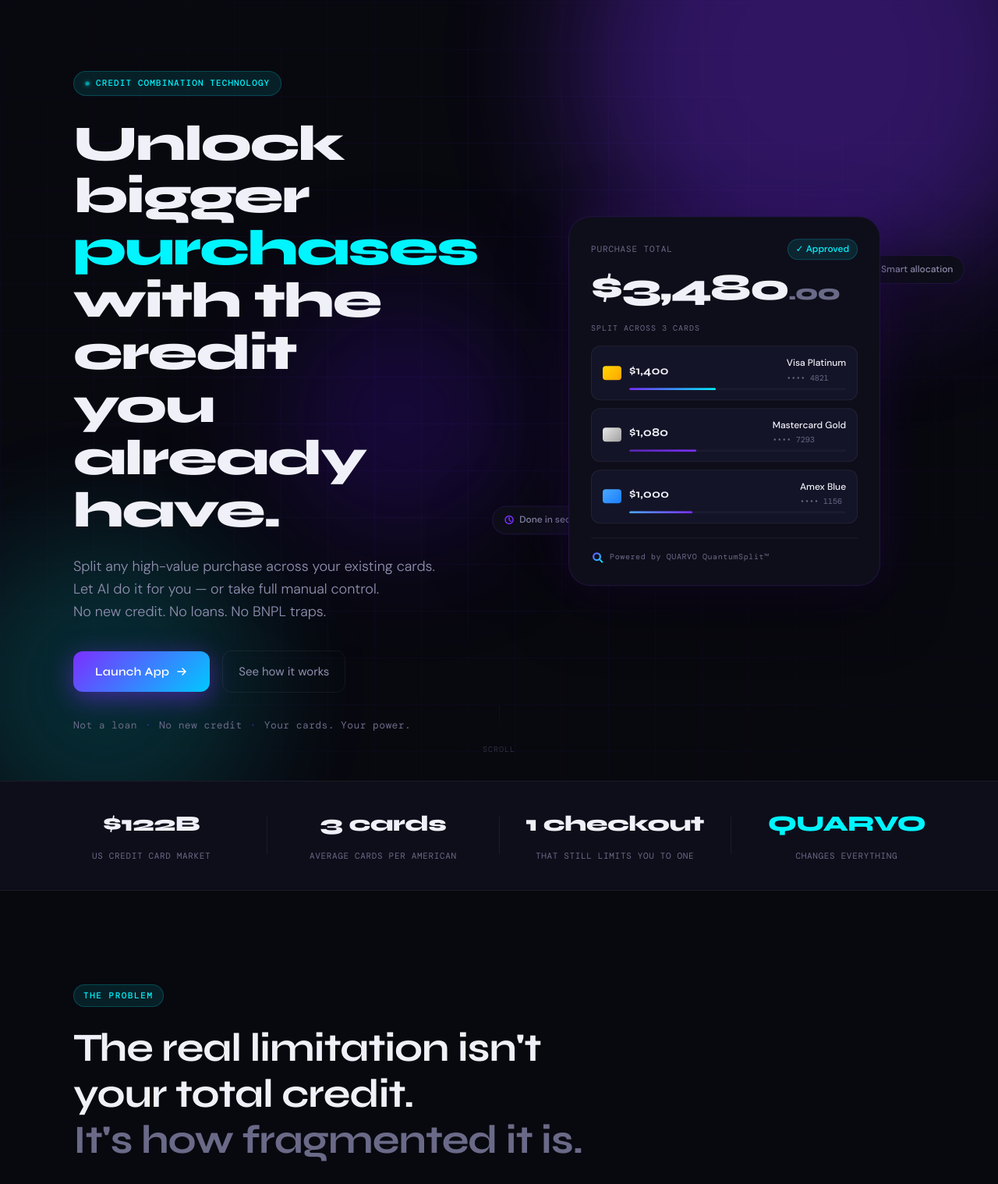
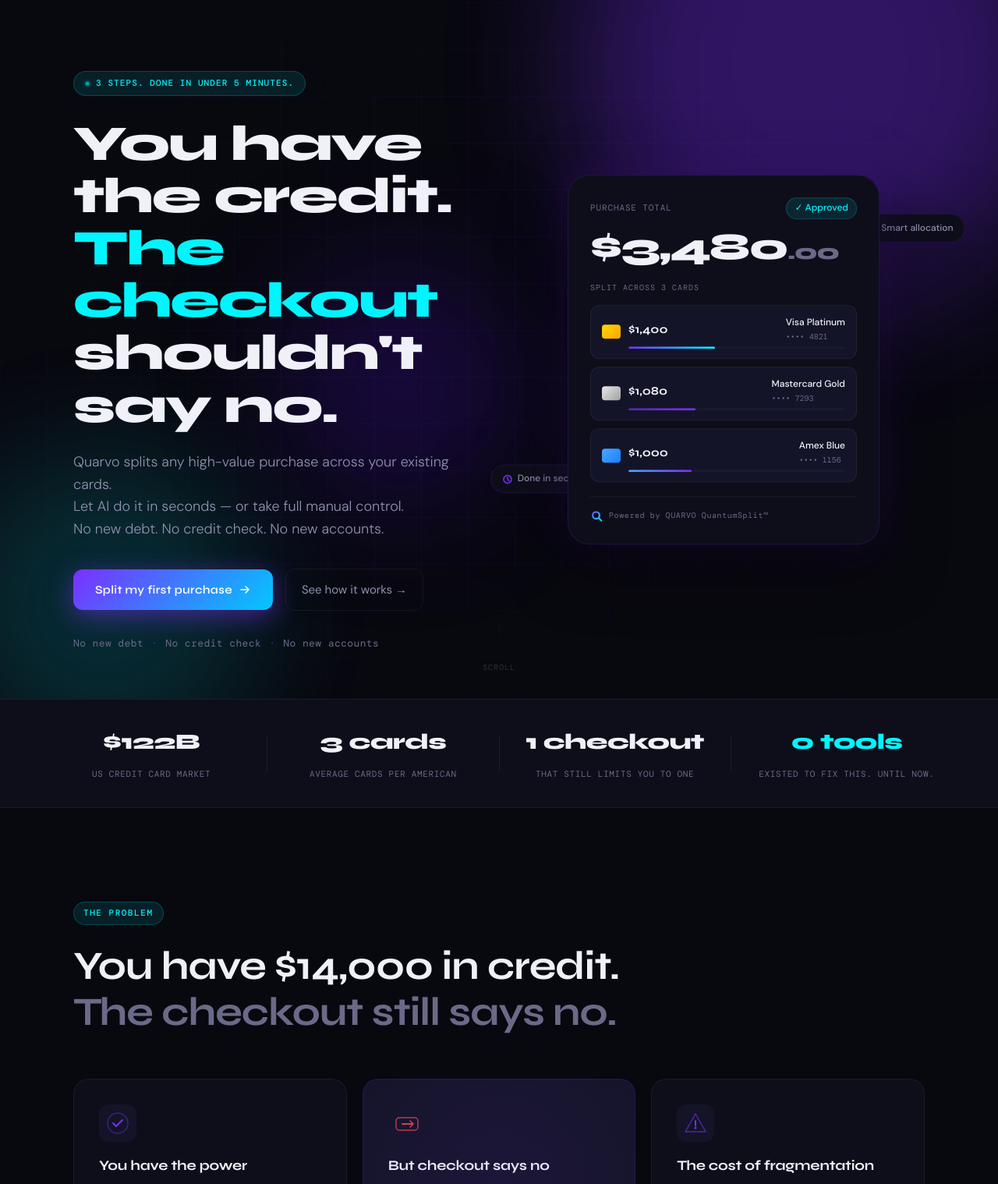
Before and after one commit to quarvoapp/quarvo-landing, a website: page index.html in a window 1280 px wide. Shown: the part 57-1575 px from the top of the page at 78% size. Drawn offline with nearby package versions, Linux system fonts and the light colour scheme.

Commit message:
copy: hormozi rewrite - pain-first hero, outcome CTAs, objection kills

```diff
--- a/index.html
+++ b/index.html
@@ -3,10 +3,10 @@
 <head>
   <meta charset="UTF-8" />
   <meta name="viewport" content="width=device-width, initial-scale=1.0"/>
-  <title>QUARVO — Split Smart. Buy Bold.</title>
-  <meta name="description" content="Unlock bigger purchases with the credit you already have. Split any high-value purchase across your cards — intelligently, instantly, seamlessly."/>
+  <title>QUARVO — Your card wasn't declined. The checkout failed you.</title>
+  <meta name="description" content="You have the credit. The checkout says no. Quarvo splits any purchase across your existing cards in 3 steps. No new debt. No credit check. No new accounts."/>
   <!-- ═══ SEO + Open Graph ═══════════════════════════════════════ -->
-  <meta name="description" content="Split any high-value purchase across your existing cards — intelligently, instantly, seamlessly. Not a loan. No new credit. Just smarter spending."/>
+  <meta name="description" content="You have the credit. The checkout says no. Quarvo splits any high-value purchase across your existing cards — instantly, in 3 steps. No new debt. No credit check. No new accounts."/>
   <meta name="keywords" content="split payment, multi-card payment, credit card split, buy now pay later alternative, purchase splitting"/>
   <meta name="author" content="Quarvo"/>
   <meta name="robots" content="index, follow"/>
@@ -14,8 +14,8 @@
   <!-- Open Graph / Facebook / WhatsApp -->
   <meta property="og:type" content="website"/>
   <meta property="og:url" content="https://quarvo.io/"/>
-  <meta property="og:title" content="QUARVO — Split Smart. Buy Bold."/>
-  <meta property="og:description" content="Unlock bigger purchases with the credit you already have. Split any high-value purchase across your cards — intelligently, instantly, seamlessly. Not a loan. No new credit."/>
+  <meta property="og:title" content="QUARVO — Your card wasn't declined. The checkout failed you."/>
+  <meta property="og:description" content="You have the credit. The checkout says no. Split any purchase across your existing cards in 3 steps. No new debt. No credit check. No new accounts."/>
   <meta property="og:image" content="https://quarvo.io/og-image.png"/>
   <meta property="og:image:width" content="1200"/>
   <meta property="og:image:height" content="630"/>
@@ -25,8 +25,8 @@
   <!-- Twitter/X Card -->
   <meta name="twitter:card" content="summary_large_image"/>
   <meta name="twitter:site" content="@quarvoapp"/>
-  <meta name="twitter:title" content="QUARVO — Split Smart. Buy Bold."/>
-  <meta name="twitter:description" content="Unlock bigger purchases with the credit you already have. Split any high-value purchase across your cards — intelligently, instantly, seamlessly."/>
+  <meta name="twitter:title" content="QUARVO — Your card wasn't declined. The checkout failed you."/>
+  <meta name="twitter:description" content="You have the credit. The checkout says no. Split any purchase across your existing cards. No new debt. No credit check. No new accounts."/>
   <meta name="twitter:image" content="https://quarvo.io/og-image.png"/>
 
   <!-- WhatsApp specific -->
@@ -97,36 +97,35 @@
       <div class="hero-content">
         <div class="hero-badge">
           <span class="badge-dot"></span>
-          Credit Combination Technology
+          3 steps. Done in under 5 minutes.
         </div>
 
         <h1 class="hero-title">
-          Unlock bigger<br/>
-          <span class="title-accent">purchases</span><br/>
-          with the credit<br/>
-          you already have.
+          You have the credit.<br/>
+          <span class="title-accent">The checkout</span><br/>
+          shouldn't say no.
         </h1>
 
         <p class="hero-sub">
-          Split any high-value purchase across your existing cards.<br/>
-          Let AI do it for you — or take full manual control.<br/>
-          No new credit. No loans. No BNPL traps.
+          Quarvo splits any high-value purchase across your existing cards.<br/>
+          Let AI do it in seconds — or take full manual control.<br/>
+          No new debt. No credit check. No new accounts.
         </p>
 
         <div class="hero-ctas">
           <a href="https://app.quarvo.io" class="btn-primary" style="background:linear-gradient(135deg,#7B2FFF,#00C8FF);box-shadow:0 8px 32px rgba(123,47,255,0.5);">
-            Launch App
+            Split my first purchase
             <svg width="16" height="16" viewBox="0 0 16 16" fill="none"><path d="M3 8h10M9 4l4 4-4 4" stroke="currentColor" stroke-width="1.5" stroke-linecap="round" stroke-linejoin="round"/></svg>
           </a>
-          <a href="#how" class="btn-ghost">See how it works</a>
+          <a href="#how" class="btn-ghost">See how it works →</a>
         </div>
 
         <div class="hero-trust">
-          <span>Not a loan</span>
+          <span>No new debt</span>
           <span class="trust-dot">·</span>
-          <span>No new credit</span>
+          <span>No credit check</span>
           <span class="trust-dot">·</span>
-          <span>Your cards. Your power.</span>
+          <span>No new accounts</span>
         </div>
       </div>
 
@@ -231,8 +230,8 @@
       </div>
       <div class="stat-divider"></div>
       <div class="stat-item stat-item--accent">
-        <span class="stat-num">QUARVO</span>
-        <span class="stat-label">Changes everything</span>
+        <span class="stat-num">0 tools</span>
+        <span class="stat-label">existed to fix this. Until now.</span>
       </div>
     </div>
   </section>
@@ -242,8 +241,8 @@
     <div class="section-inner">
       <div class="section-tag">The Problem</div>
       <h2 class="section-title">
-        The real limitation isn't<br/>your total credit.<br/>
-        <span class="title-muted">It's how fragmented it is.</span>
+        You have $14,000 in credit.<br/>
+        <span class="title-muted">The checkout still says no.</span>
       </h2>
 
       <div class="problem-grid">
@@ -302,8 +301,8 @@
     <div class="section-inner">
       <div class="section-tag">The Solution</div>
       <h2 class="section-title">
-        Not more credit.<br/>
-        <span class="title-accent">Just a smarter way<br/>to use what you have.</span>
+        Finally buy what you've<br/>
+        <span class="title-accent">been putting off.</span>
       </h2>
 
       <div class="solution-grid">
@@ -412,7 +411,7 @@
               </svg>
             </div>
             <h3>Enter your purchase</h3>
-            <p>Tell QUARVO what you want to buy and the total amount. That's all we need to start.</p>
+            <p>Amount, category, merchant. Takes 30 seconds — no account needed to start.</p>
           </div>
           <div class="step-connector"></div>
         </div>
@@ -450,8 +449,8 @@
                 <circle cx="18" cy="18" r="11" stroke="#00F5FF" stroke-width="1.5" opacity="0.4"/>
               </svg>
             </div>
-            <h3>Purchase complete</h3>
-            <p>Review the split, confirm, and move forward. Done in seconds. Your cards do the rest.</p>
+            <h3>Purchase complete. Cards charged. Done.</h3>
+            <p>Review the split, confirm, and you're done. Each card is authorized via Stripe. One virtual card issued instantly at the merchant.</p>
           </div>
         </div>
       </div>
@@ -656,20 +655,20 @@
       <div class="waitlist-content">
         <div class="waitlist-badge">
           <span class="badge-dot badge-dot--pulse"></span>
-          Live now &mdash; no account needed
+          Live now &mdash; no account needed to start
         </div>
         <h2 class="waitlist-title">
-          Ready to unlock<br/>
-          <span class="title-accent">your full purchasing power?</span>
+          That purchase you've been<br/>
+          <span class="title-accent">putting off? Do it today.</span>
         </h2>
         <p class="waitlist-sub">
-          Quarvo is live. Split your first purchase today &mdash;<br/>
+          Quarvo is live. Split your first purchase in 3 steps —<br/>
           works with any merchant, any card, right now.
         </p>
 
         <div style="display:flex;gap:16px;justify-content:center;flex-wrap:wrap;margin-top:8px;">
           <a href="https://app.quarvo.io" class="btn-primary" style="display:inline-flex;align-items:center;gap:10px;padding:18px 40px;font-size:17px;text-decoration:none;border-radius:14px;background:linear-gradient(135deg,#7B2FFF,#00C8FF);box-shadow:0 8px 40px rgba(123,47,255,0.55);font-family:var(--font-display);font-weight:700;color:#fff;letter-spacing:.02em;">
-            Launch App
+            Split my first purchase
             <svg width="18" height="18" viewBox="0 0 16 16" fill="none"><path d="M3 8h10M9 4l4 4-4 4" stroke="currentColor" stroke-width="1.5" stroke-linecap="round" stroke-linejoin="round"/></svg>
           </a>
           <a href="https://app.quarvo.io/merchants" style="display:inline-flex;align-items:center;gap:8px;padding:18px 32px;font-size:15px;text-decoration:none;border-radius:14px;border:1px solid rgba(255,255,255,0.12);color:#9090B0;font-family:var(--font-display);font-weight:600;letter-spacing:.02em;">
@@ -793,7 +792,7 @@
         </svg>
         <span class="logo-wordmark">QUARVO</span>
       </div>
-      <div class="footer-tagline">Split smart. Buy bold.</div>
+      <div class="footer-tagline">Your credit was always enough. Now it works like it.</div>
       <div class="footer-links">
         <a href="#problem">Problem</a>
         <a href="#solution">Solution</a>
```
